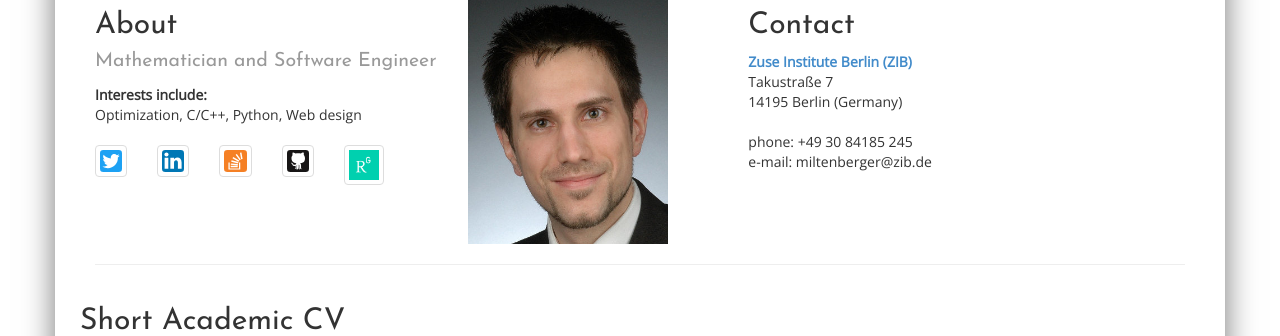
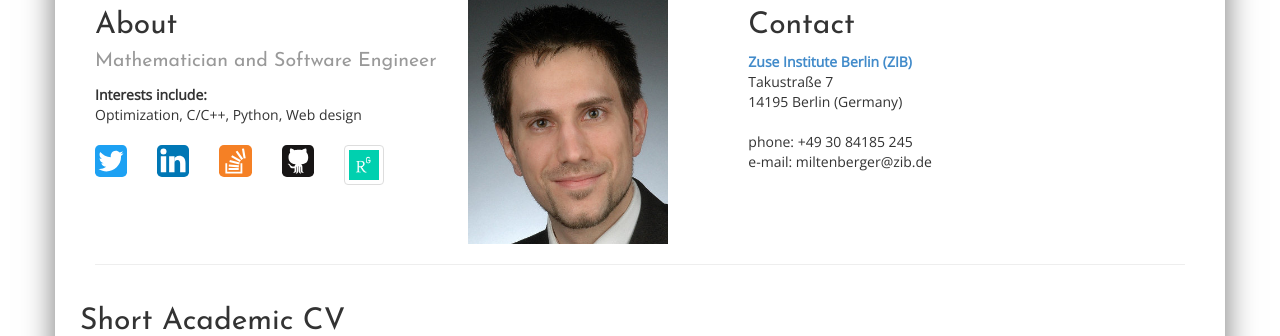
Before and after one commit to mattmilten/mattmilten.github.io, a PHP site: page / in a window 1280 px wide. Shown: the part 102-438 px from the top of the page. Run offline with PHP 8.4, Linux system fonts and the light colour scheme; some libraries are stand-ins or nearby versions.

Commit message:
fix logos

```diff
--- a/index.php
+++ b/index.php
@@ -42,23 +42,23 @@
           <div class="row">
             <div class="col-xs-2">
               <a href="https://twitter.com/MattMilten">
-              <img class="img-thumbnail" src="twitter.svg" alt="Twitter"></a>
+              <img src="twitter.svg" alt="Twitter"></a>
             </div>
             <!--<div class="col-xs-2">
               <a href="https://www.facebook.com/matthias.miltenberger">
-              <img class="img-thumbnail" src="facebook.svg" alt="Facebook"></a>
+              <img src="facebook.svg" alt="Facebook"></a>
             </div>-->
             <div class="col-xs-2">
               <a href="https://de.linkedin.com/in/matthias-miltenberger-70494a63">
-              <img class="img-thumbnail" src="linkedin.svg" alt="LinkedIn"></a>
+              <img src="linkedin.svg" alt="LinkedIn"></a>
             </div>
             <div class="col-xs-2">
               <a href="https://stackoverflow.com/users/673271/mattmilten">
-              <img class="img-thumbnail" src="stackoverflow.svg" alt="Stack Overflow"></a>
+              <img src="stackoverflow.svg" alt="Stack Overflow"></a>
             </div>
             <div class="col-xs-2">
               <a href="https://github.com/mattmilten">
-              <img class="img-thumbnail" src="github.svg" alt="GitHub"></a>
+              <img src="github.svg" alt="GitHub"></a>
             </div>
             <div class="col-xs-2">
               <a href="https://www.researchgate.net/profile/Matthias_Miltenberger">
```
